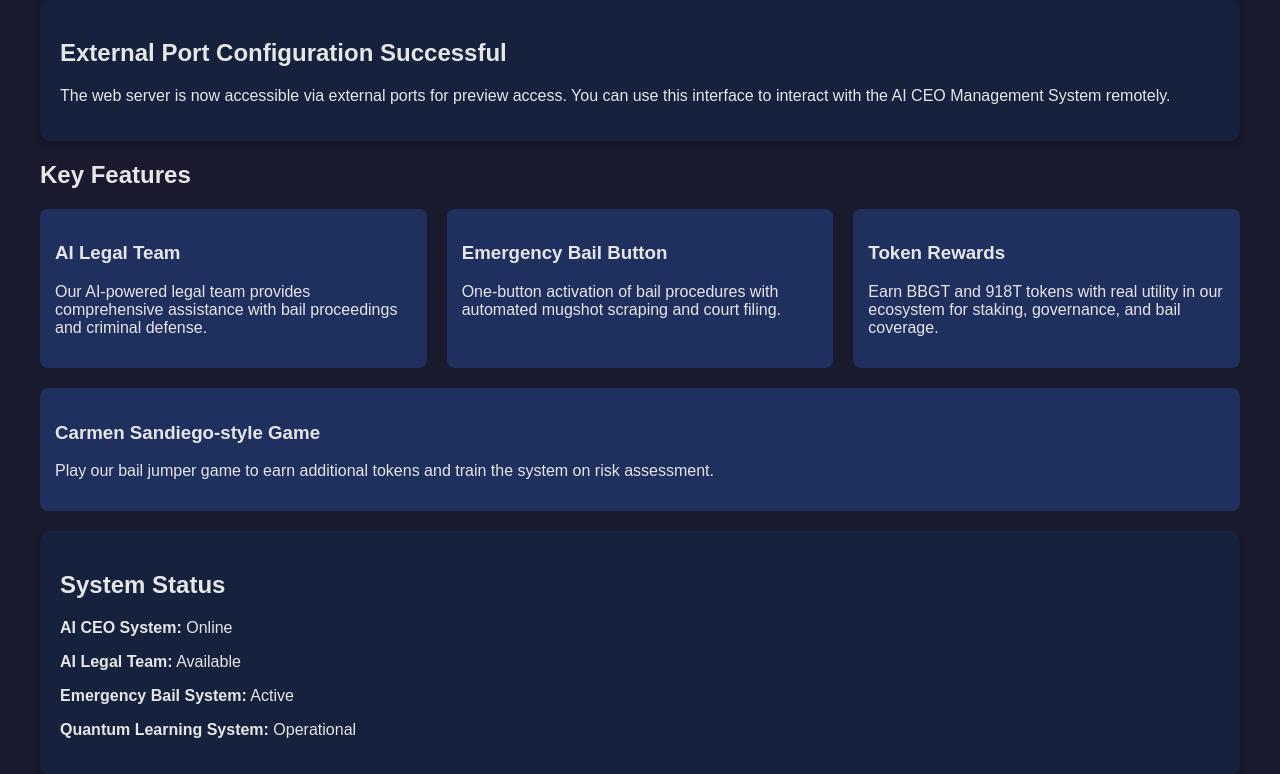
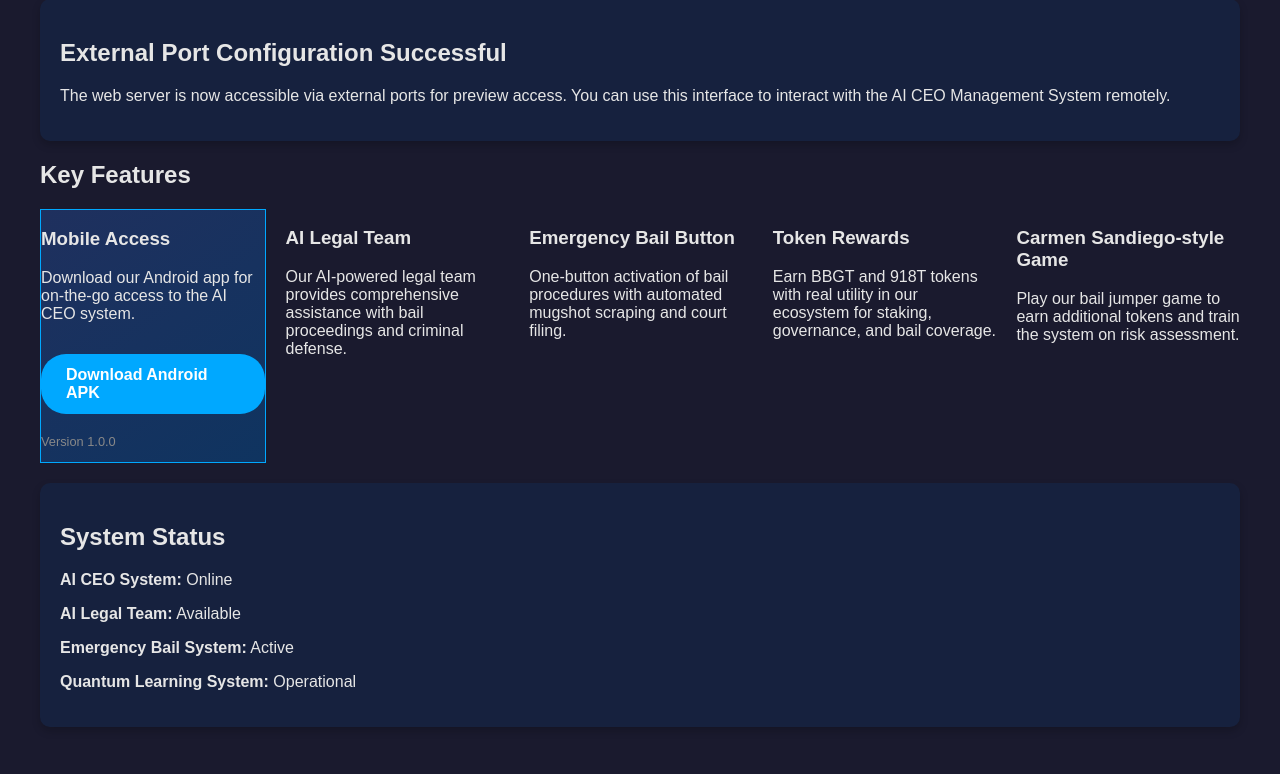
Before and after one commit to 918Tech/Aiceo, a Flask app: template templates/index.html in a window 1280 px wide. Shown: the part 546-1320 px from the top of the page. Run offline with Flask 3, Linux system fonts and the light colour scheme; the template is opened without the code that fills it, so the values that code supplies are empty.

Commit message:
Assistant checkpoint: Add APK download button to welcome screen
Assistant generated file changes:
- templates/index.html: Add APK download section to welcome screen, Add download button styles

---

User prompt:

Add the apk download to the welcome screen

Replit-Commit-Author: Assistant
Replit-Commit-Session-Id: 65622bc2-a451-4597-a240-3ecac5760acd

```diff
--- a/templates/index.html
+++ b/templates/index.html
@@ -78,6 +78,28 @@
         }
         .feature {
             flex: 1;
+        }
+        .download-feature {
+            background: linear-gradient(145deg, #1f305e, #0f3460);
+            border: 1px solid #00a8ff;
+        }
+        .download-btn {
+            margin: 15px 0;
+            background-color: #00a8ff;
+            padding: 12px 25px;
+            border-radius: 25px;
+            display: inline-block;
+            transition: transform 0.2s;
+        }
+        .download-btn:hover {
+            transform: scale(1.05);
+            background-color: #0084c8;
+        }
+        .version-info {
+            font-size: 0.8em;
+            color: #888;
+            margin-top: 5px;
+        }
             min-width: 300px;
             background-color: #1f305e;
             border-radius: 8px;
@@ -115,6 +137,14 @@
 
         <h2>Key Features</h2>
         <div class="features">
+            <div class="feature download-feature">
+                <h3>Mobile Access</h3>
+                <p>Download our Android app for on-the-go access to the AI CEO system.</p>
+                <a href="/download-apk" class="btn btn-primary download-btn">
+                    <i class="fas fa-download"></i> Download Android APK
+                </a>
+                <p class="version-info">Version 1.0.0</p>
+            </div>
             <div class="feature">
                 <h3>AI Legal Team</h3>
                 <p>Our AI-powered legal team provides comprehensive assistance with bail proceedings and criminal defense.</p>
```
